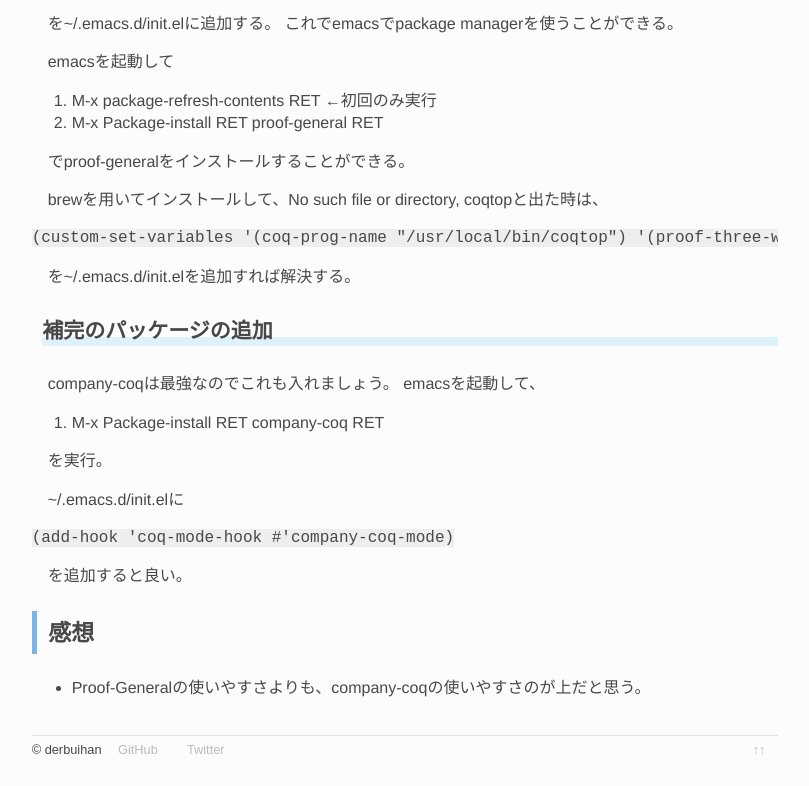
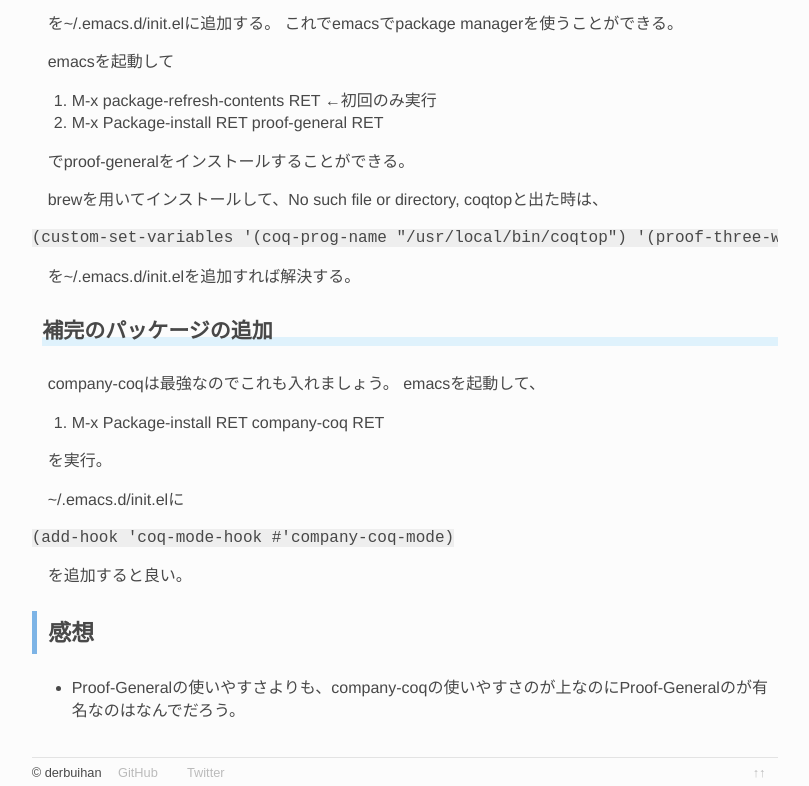
Before and after one commit to derbuihan/derbuihan.github.io, a plain HTML site: page posts/coq_install/index.html in a window 1280 px wide. Shown: the part 839-1625 px from the top of the page, without its empty margins (235-1044 px from the left). Before the commit the page ends 1603 px from the top, so only its background shows below. Drawn offline with Linux system fonts and the light colour scheme; a script that the page names is missing.

Commit message:
rebuilding site 20181225-124934

```diff
--- a/posts/coq_install/index.html
+++ b/posts/coq_install/index.html
@@ -128,11 +128,9 @@ body {
 	font-family: "Source Sans Pro", "HelveticaNeue", "Helvetica Neue", Helvetica, Arial, sans-serif;
 }
 
-.post {
-	font-family: proxima-nova,"Helvetica Neue",Helvetica,Roboto,Arial,sans-serif;
+.posts {
+	font-family: verdana,arial,helvetica,sans-serif;
 	list-style-type:none;
-	color:#484848;
-	letter-spacing:normal;
 	padding-left: 0;
 }
 
@@ -508,7 +506,7 @@ emacsを起動して、</p>
 <h3 id="感想">感想</h3>
 
 <ul>
-<li>Proof-Generalの使いやすさよりも、company-coqの使いやすさのが上だと思う。</li>
+<li>Proof-Generalの使いやすさよりも、company-coqの使いやすさのが上なのにProof-Generalのが有名なのはなんでだろう。</li>
 </ul>
 
       </div>
--- a/sitemap.xml
+++ b/sitemap.xml
@@ -23,13 +23,13 @@
   </url>
 
   <url>
-    <loc>https://blog.derbuihan.xyz/tags/coq/</loc>
+    <loc>https://blog.derbuihan.xyz/categories/coq/</loc>
     <lastmod>2018-12-20T15:17:22+09:00</lastmod>
     <priority>0</priority>
   </url>
 
   <url>
-    <loc>https://blog.derbuihan.xyz/categories/coq/</loc>
+    <loc>https://blog.derbuihan.xyz/tags/coq/</loc>
     <lastmod>2018-12-20T15:17:22+09:00</lastmod>
     <priority>0</priority>
   </url>
```
Also changed, not shown: about/index.html (+2 -4 lines), categories/coq/index.html (+2 -4 lines), categories/index.html (+2 -4 lines), index.html (+2 -4 lines), posts/index.html (+2 -4 lines), posts/start_blog_hugo/index.html (+2 -4 lines), tags/coq/index.html (+2 -4 lines), tags/emacs/index.html (+2 -4 lines), tags/hugo/index.html (+2 -4 lines), tags/index.html (+2 -4 lines).
